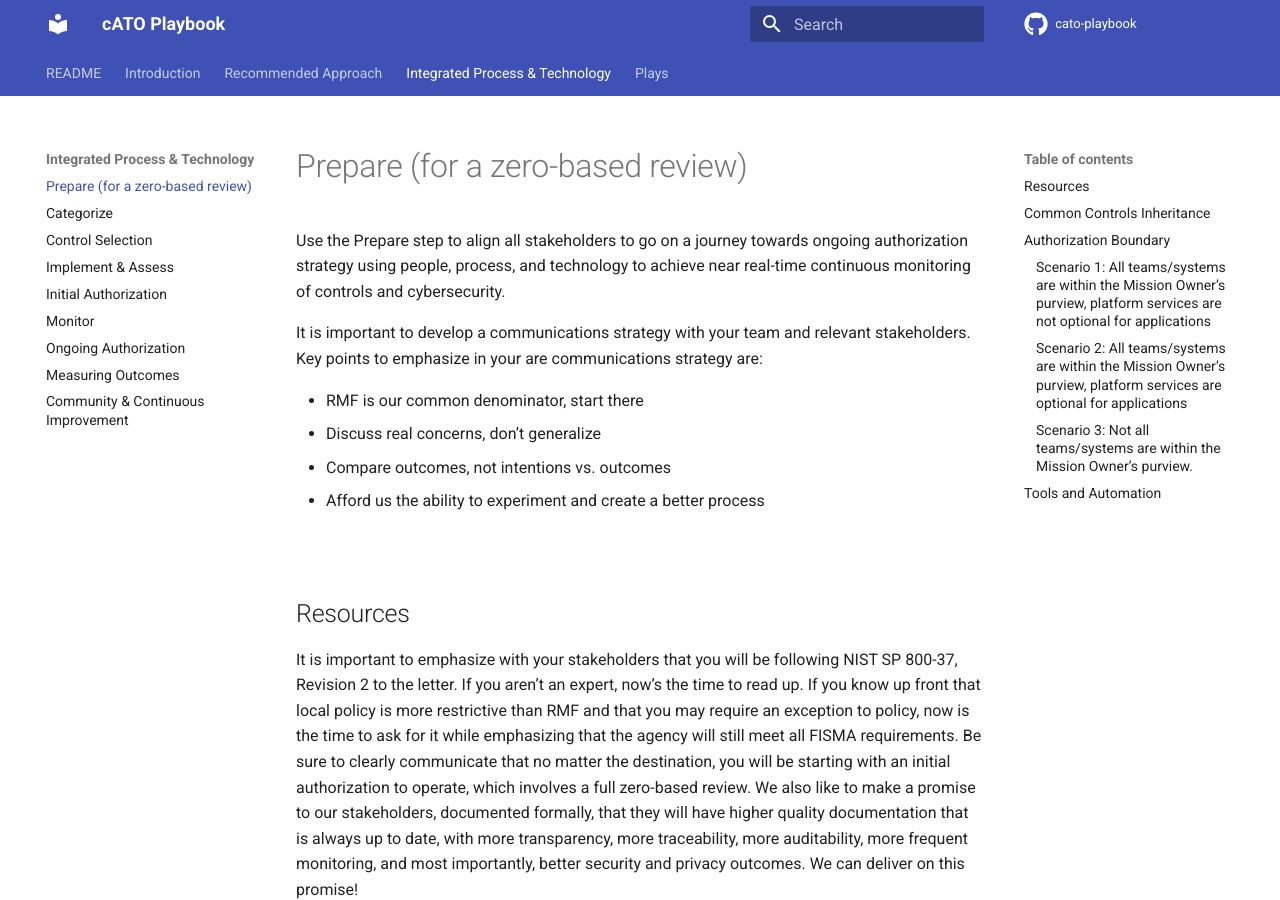
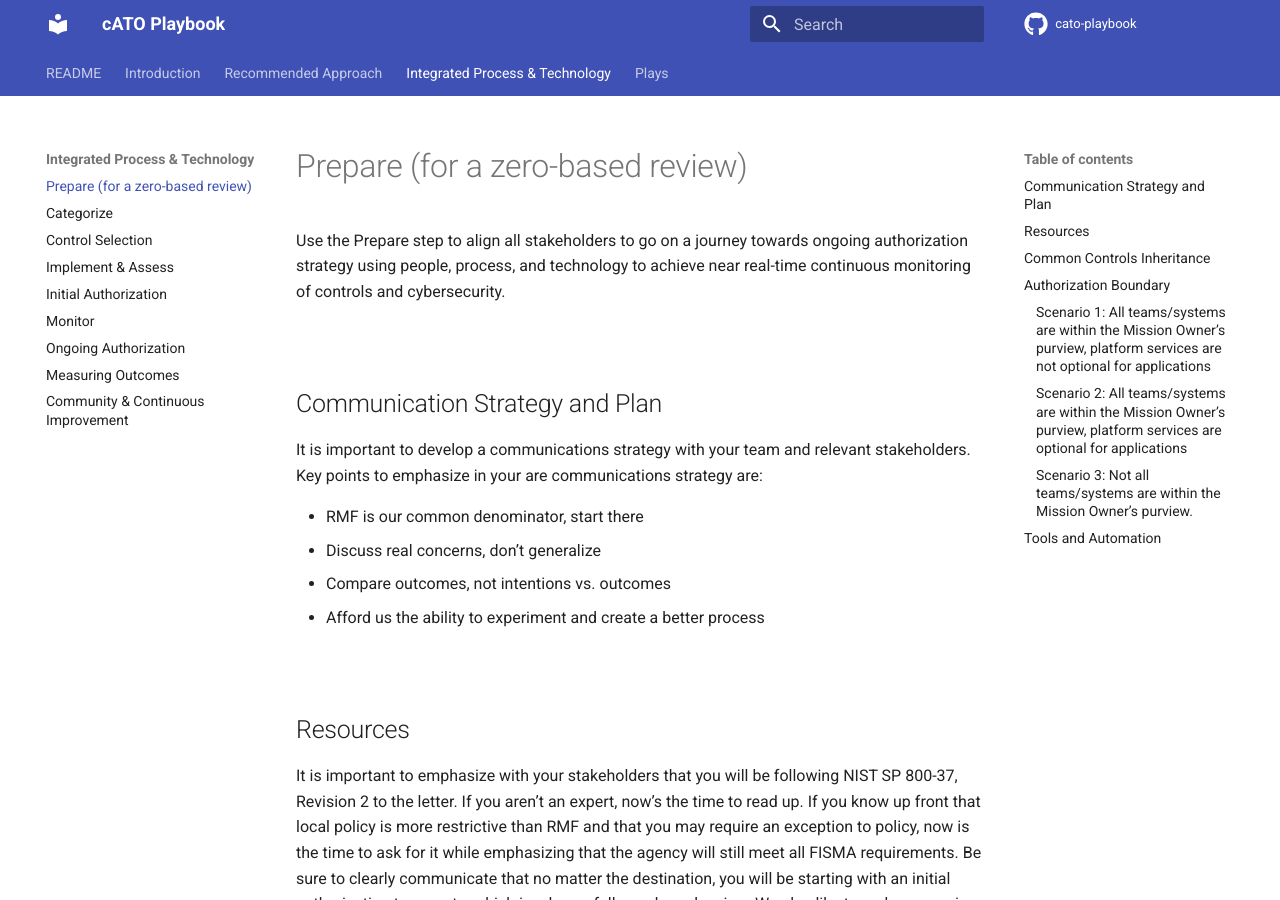
Before and after one commit to rise8-us/cato-playbook, an MkDocs documentation site: the page built from docs/prepare.md, in a window 1280 px wide and 900 px high. Built offline with MkDocs 1.6.1 and Material for MkDocs 9.7.7, drawn with Linux system fonts in a browser that asks for light colours; comment, search, counter and statistics services are not loaded.

Commit message:
Update prepare.md

```diff
--- a/docs/prepare.md
+++ b/docs/prepare.md
@@ -1,6 +1,10 @@
 # Prepare (for a zero-based review)
 
 Use the Prepare step to align all stakeholders to go on a journey towards ongoing authorization strategy using people, process, and technology to achieve near real-time continuous monitoring of controls and cybersecurity.
+
+<br/>
+
+## Communication Strategy and Plan
 
 It is important to develop a communications strategy with your team and relevant stakeholders. Key points to emphasize in your are communications strategy are:
 
```
